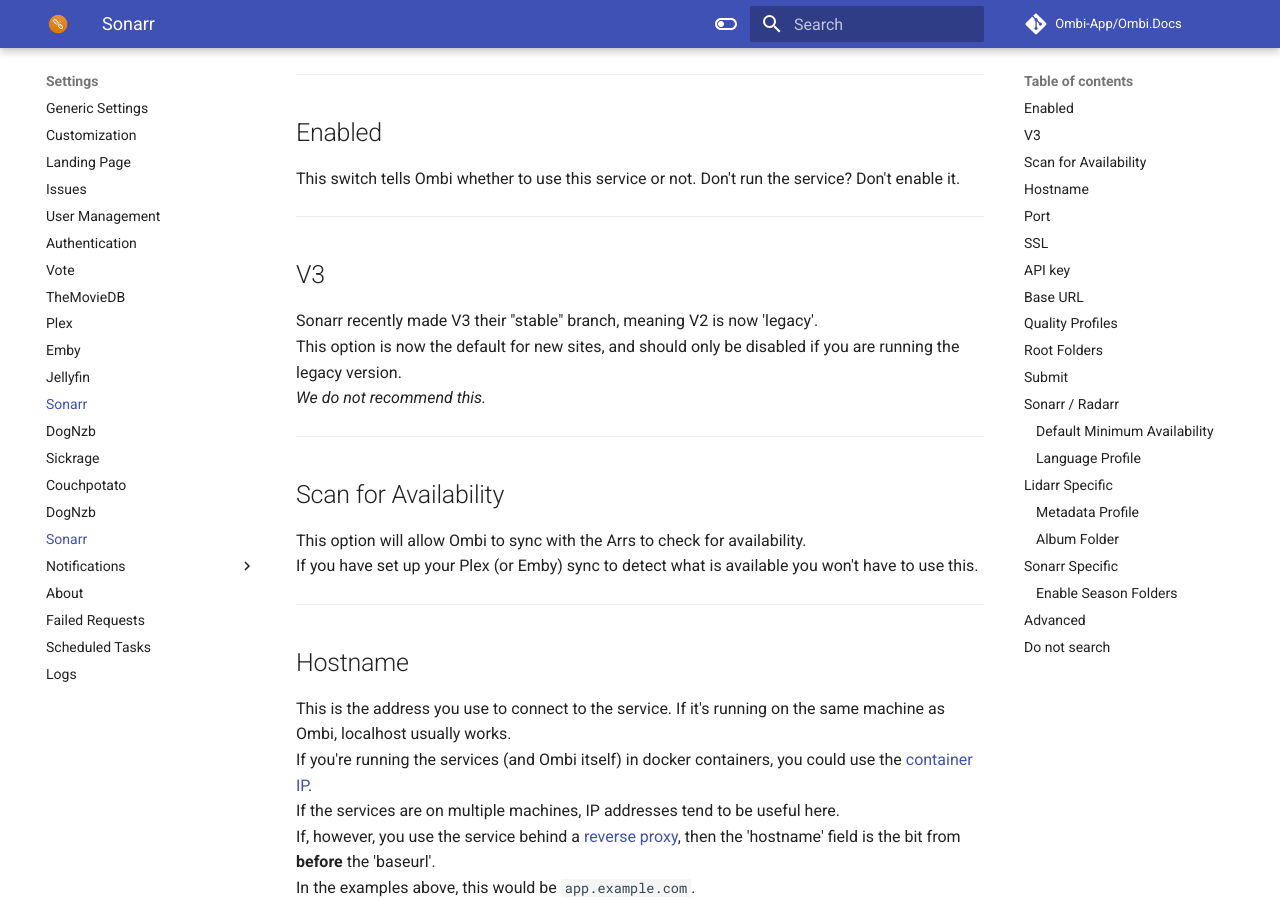
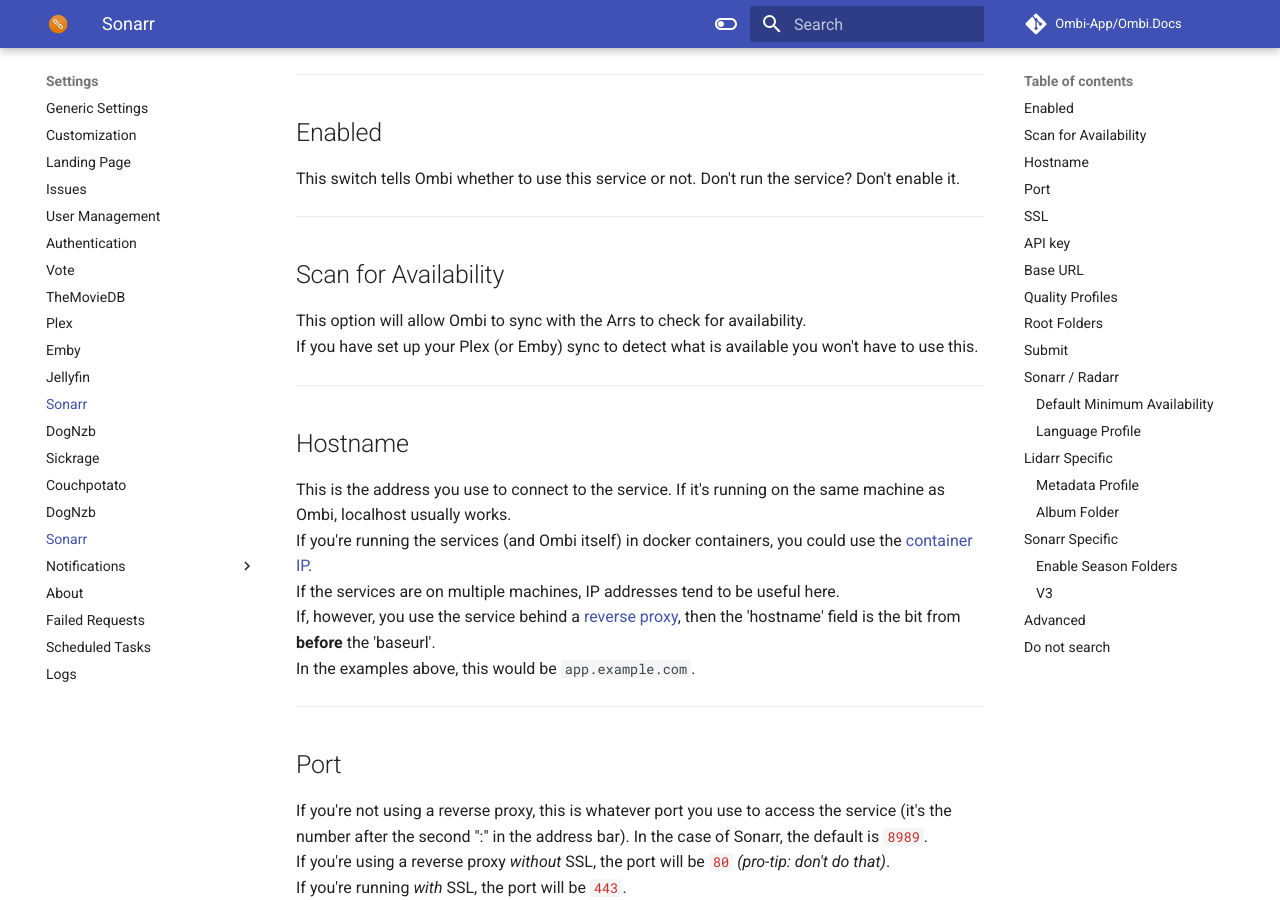
Before and after one commit to Ombi-app/Ombi.Docs, an MkDocs documentation site: the page built from docs/settings/all-the-arrs.md, in a window 1280 px wide and 900 px high, scrolled down 534 px. Built offline with MkDocs 1.6.1 and Material for MkDocs 9.7.7, drawn with Linux system fonts in a browser that asks for light colours; comment, search, counter and statistics services are not loaded; some of the changed text lies outside the part shown.

Commit message:
Remove v3/v2 from radarr

```diff
--- a/docs/settings/all-the-arrs.md
+++ b/docs/settings/all-the-arrs.md
@@ -16,13 +16,6 @@
 ## Enabled
 
 This switch tells Ombi whether to use this service or not. Don't run the service? Don't enable it.
-***
-
-## V3
-
-Sonarr recently made V3 their "stable" branch, meaning V2 is now 'legacy'.
-This option is now the default for new sites, and should only be disabled if you are running the legacy version.
-_We do not recommend this._
 ***
 
 ## Scan for Availability
```
Also changed, not shown: other parts of docs/settings/all-the-arrs.md (+7 -0 lines).
